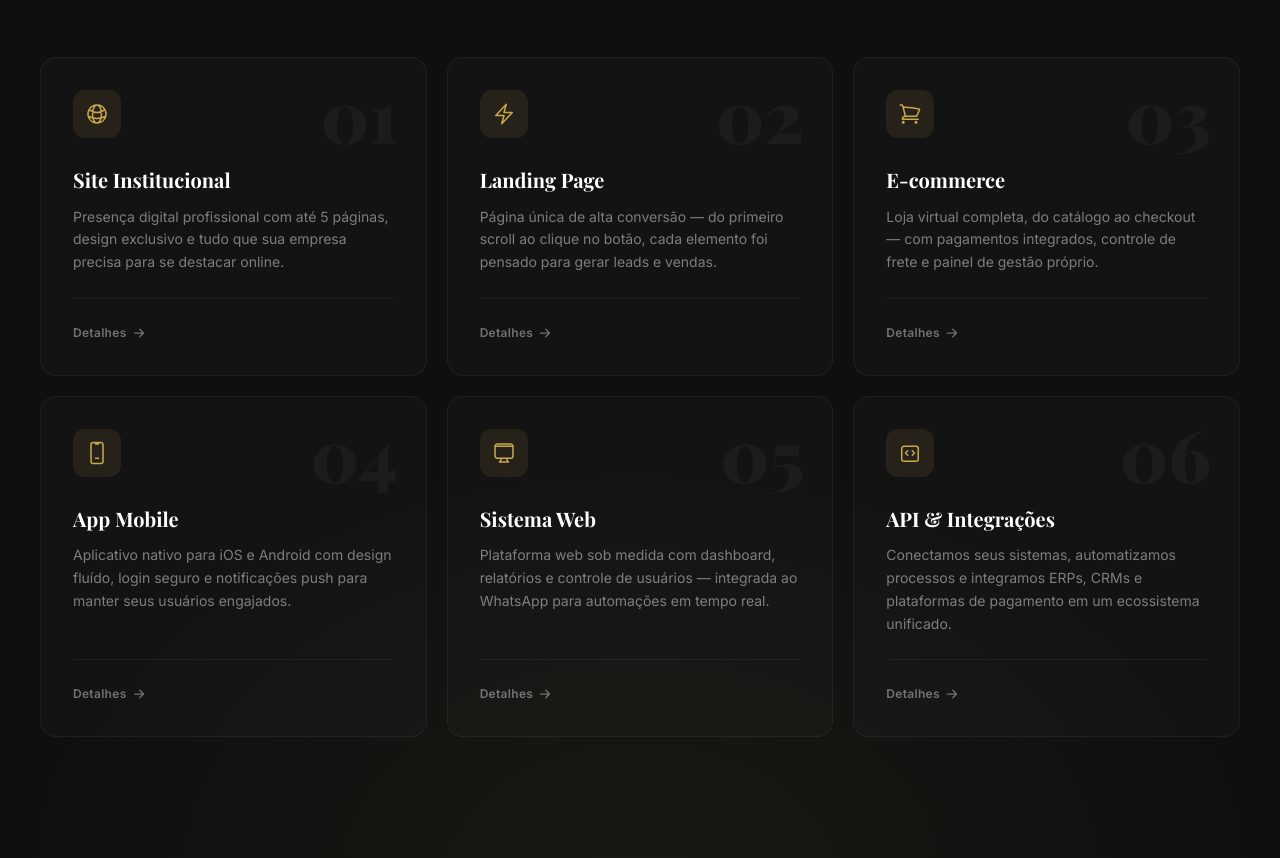
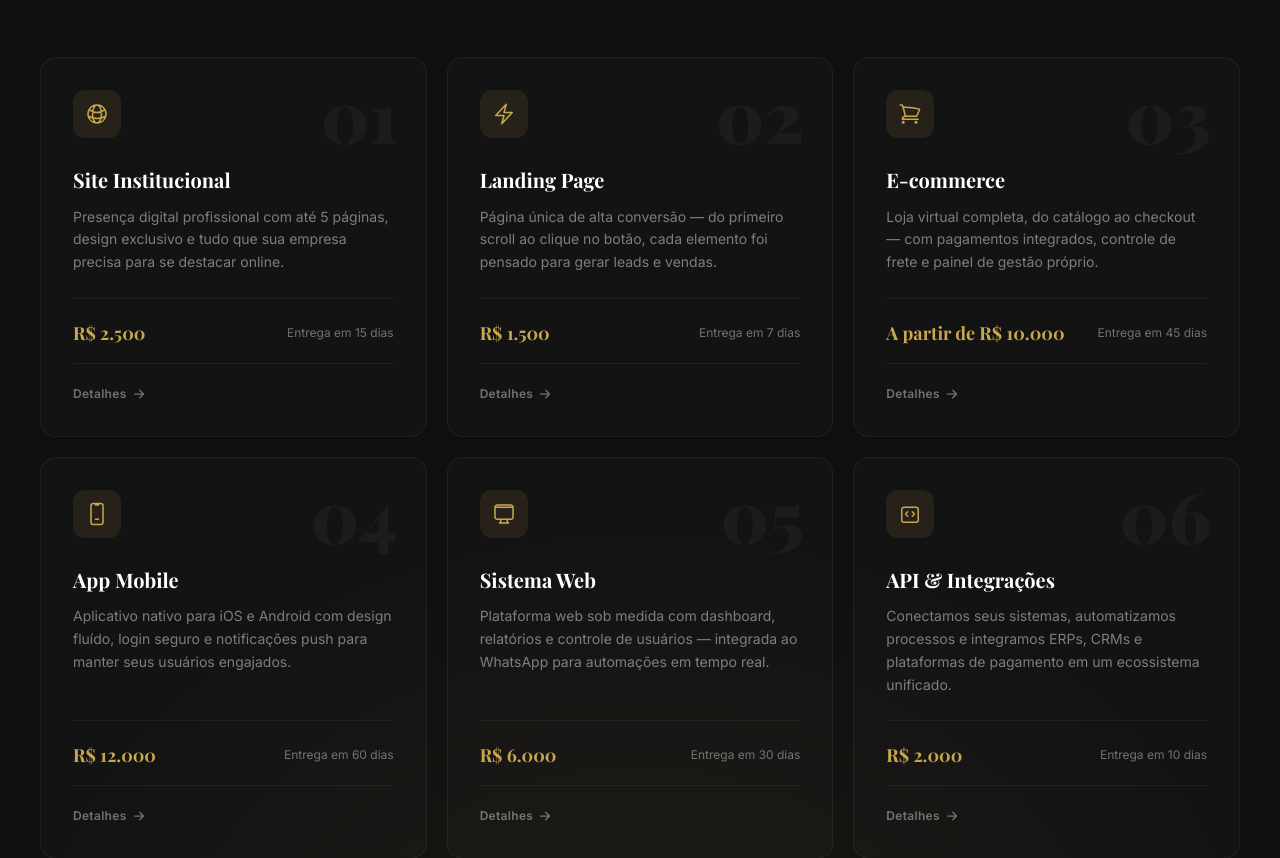
Before and after one commit to suportemrgforge-creator/mrgforge, a Next.js app: page / in a window 1280 px wide. Shown: the part 1175-2033 px from the top of the page. Built offline with nearby package versions, Linux system fonts and the light colour scheme.

Commit message:
add precos servicos

```diff
--- a/components/Services.tsx
+++ b/components/Services.tsx
@@ -24,12 +24,22 @@ const serviceIcons = [
   </svg>,
 ]
 
+type ServiceData = {
+  title: string
+  description: string
+  price?: string
+  deadline?: string
+  details: string[]
+}
+
 function getServices(lang: Lang) {
-  const data = lang === 'pt'
+  const data: ServiceData[] = lang === 'pt'
     ? [
         {
           title: 'Site Institucional',
           description: 'Presença digital profissional com até 5 páginas, design exclusivo e tudo que sua empresa precisa para se destacar online.',
+          price: 'R$ 2.500',
+          deadline: 'Entrega em 15 dias',
           details: [
             'Até 5 páginas (Home, Sobre, Serviços, Blog e Contato)',
             'Design personalizado e 100% responsivo para todos os dispositivos',
@@ -41,6 +51,8 @@ function getServices(lang: Lang) {
         {
           title: 'Landing Page',
           description: 'Página única de alta conversão — do primeiro scroll ao clique no botão, cada elemento foi pensado para gerar leads e vendas.',
+          price: 'R$ 1.500',
+          deadline: 'Entrega em 7 dias',
           details: [
             'Página única com estrutura focada em conversão',
             'Botão de WhatsApp flutuante com mensagem pré-configurada',
@@ -52,6 +64,8 @@ function getServices(lang: Lang) {
         {
           title: 'E-commerce',
           description: 'Loja virtual completa, do catálogo ao checkout — com pagamentos integrados, controle de frete e painel de gestão próprio.',
+          price: 'A partir de R$ 10.000',
+          deadline: 'Entrega em 45 dias',
           details: [
             'Catálogo de produtos com categorias, filtros e busca inteligente',
             'Carrinho de compras com checkout otimizado para reduzir abandono',
@@ -64,6 +78,8 @@ function getServices(lang: Lang) {
         {
           title: 'App Mobile',
           description: 'Aplicativo nativo para iOS e Android com design fluído, login seguro e notificações push para manter seus usuários engajados.',
+          price: 'R$ 12.000',
+          deadline: 'Entrega em 60 dias',
           details: [
             'Aplicativo publicado na App Store (iOS) e Google Play (Android)',
             'Design nativo seguindo as diretrizes de cada plataforma',
@@ -75,6 +91,8 @@ function getServices(lang: Lang) {
         {
           title: 'Sistema Web',
           description: 'Plataforma web sob medida com dashboard, relatórios e controle de usuários — integrada ao WhatsApp para automações em tempo real.',
+          price: 'R$ 6.000',
+          deadline: 'Entrega em 30 dias',
           details: [
             'Dashboard com indicadores e KPIs em tempo real',
             'Relatórios exportáveis em PDF e Excel',
@@ -86,6 +104,8 @@ function getServices(lang: Lang) {
         {
           title: 'API & Integrações',
           description: 'Conectamos seus sistemas, automatizamos processos e integramos ERPs, CRMs e plataformas de pagamento em um ecossistema unificado.',
+          price: 'R$ 2.000',
+          deadline: 'Entrega em 10 dias',
           details: [
             'Conexão entre sistemas, plataformas e ferramentas externas',
             'Integração com gateways de pagamento (PIX, Stripe, Mercado Pago)',
@@ -99,6 +119,8 @@ function getServices(lang: Lang) {
         {
           title: 'Sitio Institucional',
           description: 'Presencia digital profesional con hasta 5 páginas, diseño exclusivo y todo lo que su empresa necesita para destacarse en línea.',
+          price: 'R$ 2.500',
+          deadline: 'Entrega en 15 días',
           details: [
             'Hasta 5 páginas (Inicio, Sobre, Servicios, Blog y Contacto)',
             'Diseño personalizado y 100% responsivo para todos los dispositivos',
@@ -110,6 +132,8 @@ function getServices(lang: Lang) {
         {
           title: 'Landing Page',
           description: 'Página única de alta conversión — desde el primer scroll hasta el clic en el botón, cada elemento fue diseñado para generar leads y ventas.',
+          price: 'R$ 1.500',
+          deadline: 'Entrega en 7 días',
           details: [
             'Página única con estructura enfocada en conversión',
             'Botón de WhatsApp flotante con mensaje preconfigurado',
@@ -121,6 +145,8 @@ function getServices(lang: Lang) {
         {
           title: 'E-commerce',
           description: 'Tienda virtual completa, del catálogo al checkout — con pagos integrados, control de envío y panel de gestión propio.',
+          price: 'Desde R$ 10.000',
+          deadline: 'Entrega en 45 días',
           details: [
             'Catálogo de productos con categorías, filtros y búsqueda inteligente',
             'Carrito de compras con checkout optimizado para reducir el abandono',
@@ -133,6 +159,8 @@ function getServices(lang: Lang) {
         {
           title: 'App Mobile',
           description: 'Aplicación nativa para iOS y Android con diseño fluido, inicio de sesión seguro y notificaciones push para mantener a sus usuarios comprometidos.',
+          price: 'R$ 12.000',
+          deadline: 'Entrega en 60 días',
           details: [
             'Aplicación publicada en App Store (iOS) y Google Play (Android)',
             'Diseño nativo siguiendo las directrices de cada plataforma',
@@ -144,6 +172,8 @@ function getServices(lang: Lang) {
         {
           title: 'Sistema Web',
           description: 'Plataforma web a medida con dashboard, informes y control de usuarios — integrada con WhatsApp para automatizaciones en tiempo real.',
+          price: 'R$ 6.000',
+          deadline: 'Entrega en 30 días',
           details: [
             'Dashboard con indicadores y KPIs en tiempo real',
             'Informes exportables en PDF y Excel',
@@ -155,6 +185,8 @@ function getServices(lang: Lang) {
         {
           title: 'API e Integraciones',
           description: 'Conectamos sus sistemas, automatizamos procesos e integramos ERPs, CRMs y plataformas de pago en un ecosistema unificado.',
+          price: 'R$ 2.000',
+          deadline: 'Entrega en 10 días',
           details: [
             'Conexión entre sistemas, plataformas y herramientas externas',
             'Integración con gateways de pago (PIX, Stripe, Mercado Pago)',
@@ -378,8 +410,20 @@ export default function Services() {
                   {s.description}
                 </p>
 
+                {/* Price & deadline */}
+                {(s.price || s.deadline) && (
+                  <div className="flex items-center justify-between mt-6 pt-5 border-t border-white/5">
+                    {s.price && (
+                      <span className="font-playfair font-bold text-lg text-rose-gold">{s.price}</span>
+                    )}
+                    {s.deadline && (
+                      <span className="font-inter text-xs text-white/40">{s.deadline}</span>
+                    )}
+                  </div>
+                )}
+
                 {/* Details button */}
-                <div className="mt-6 pt-5 border-t border-white/5">
+                <div className="mt-4 pt-4 border-t border-white/5">
                   <button
                     onClick={() => setActiveIndex(i)}
                     className="inline-flex items-center gap-1.5 font-inter text-xs font-semibold tracking-wide text-white/40 hover:text-rose-gold transition-colors duration-200 group/btn"
```
